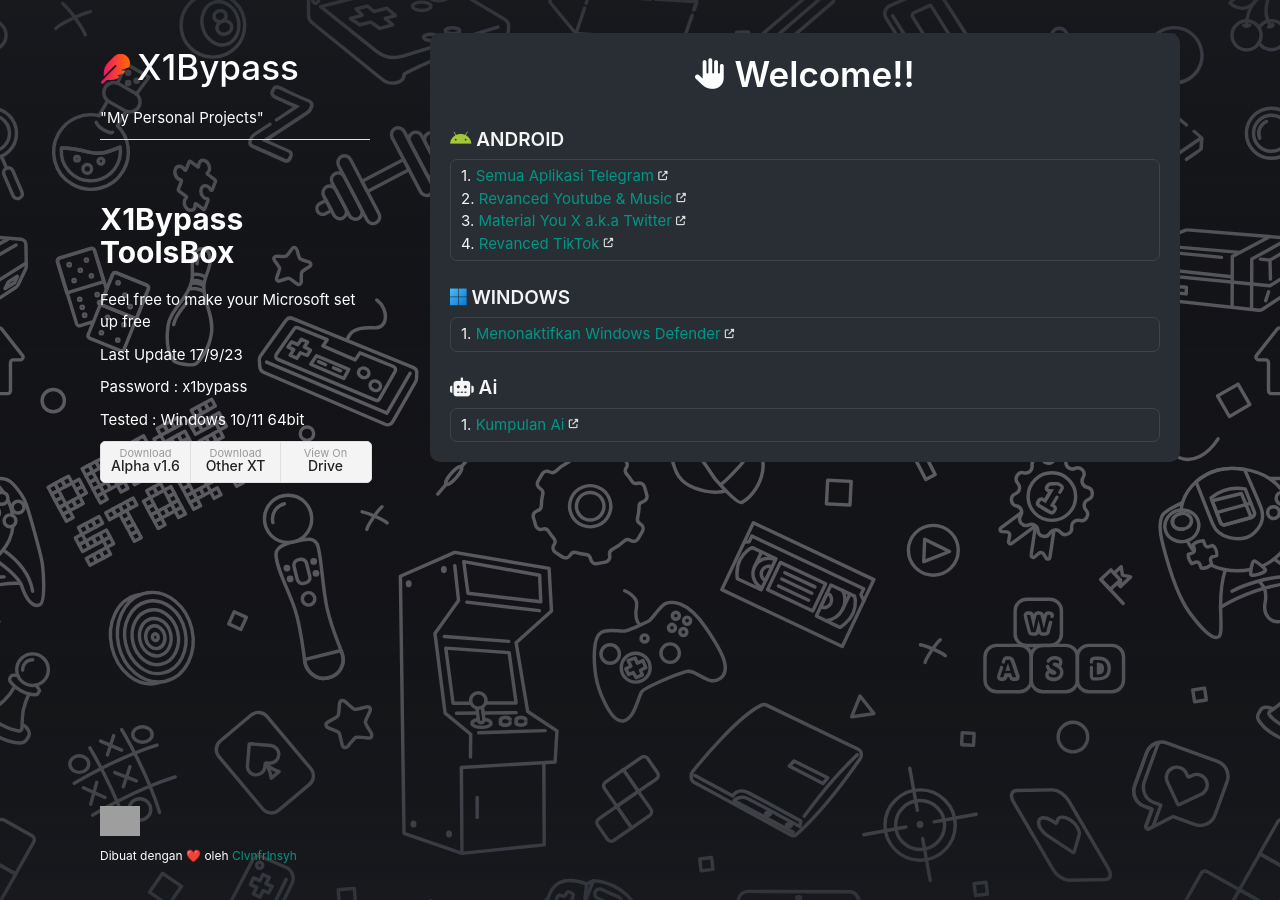
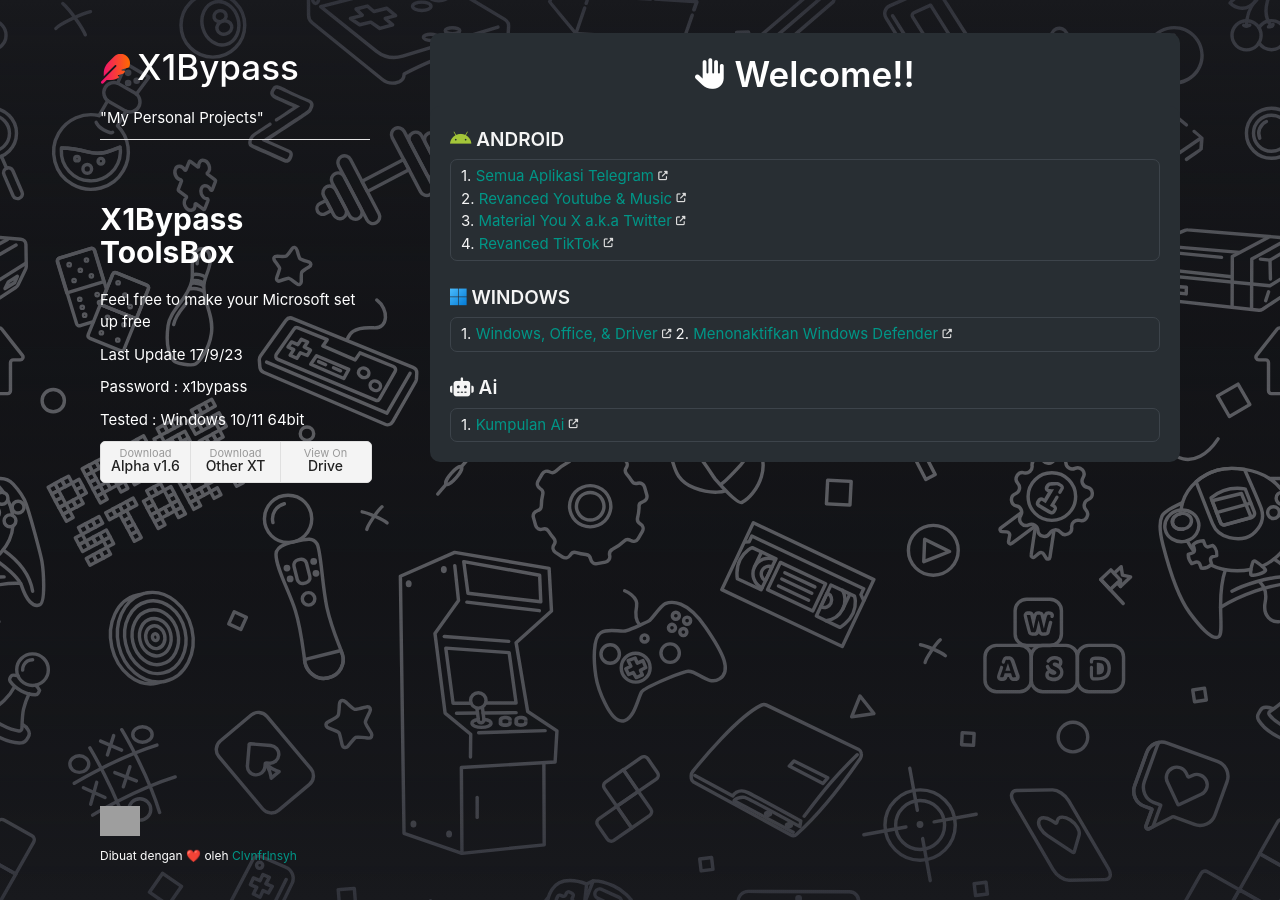
Before and after one commit to Unknown240/coba, a Jekyll site: the page built from index.html, in a window 1280 px wide. Built offline with Jekyll 4.4.1, drawn with Linux system fonts in a browser that asks for light colours; grey boxes are pictures that could not be loaded.

Commit message:
Update index.html

```diff
--- a/index.html
+++ b/index.html
@@ -15,7 +15,8 @@
   </div><br>
   <div class="menu-title"><i class="fa-brands fa-microsoft windows-icon"></i> WINDOWS</div>
   <div class="boxlink">
-    1. <a href="{{ '/pages/windowsdefender.html' | relative_url }}">Menonaktifkan Windows Defender</a> <i class="fa-solid fa-up-right-from-square fa-2xs" style="color: #dcdcdc"></i>
+    1. <a href="{{ '/pages/microsoft.html' | relative_url }}">Windows, Office, & Driver</a> <i class="fa-solid fa-up-right-from-square fa-2xs" style="color: #dcdcdc"></i>
+    2. <a href="{{ '/pages/windowsdefender.html' | relative_url }}">Menonaktifkan Windows Defender</a> <i class="fa-solid fa-up-right-from-square fa-2xs" style="color: #dcdcdc"></i>
   </div>
    <br>
   <div class="menu-title"><i class="fa-solid fa-robot"></i> Ai</div>
```
